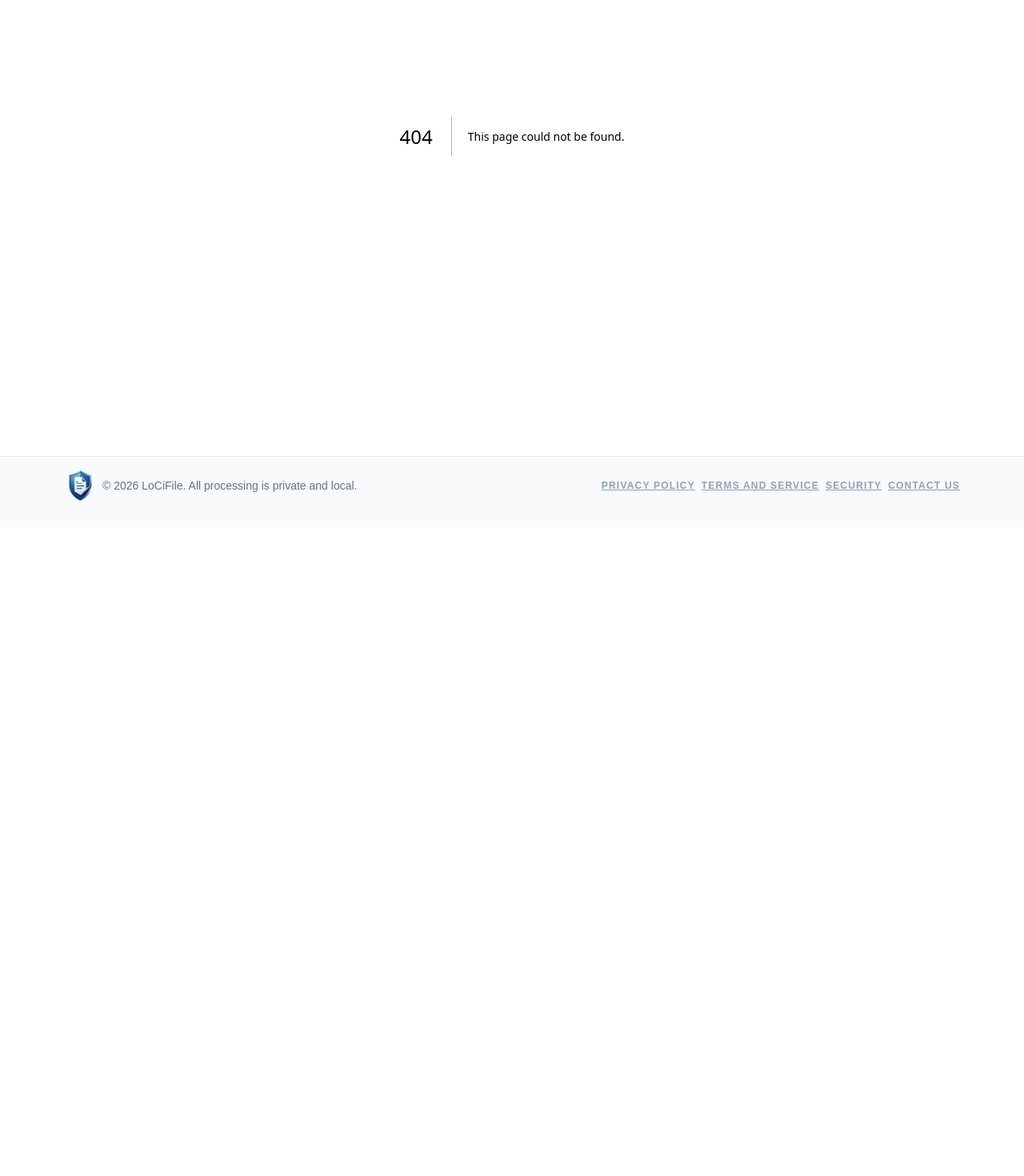
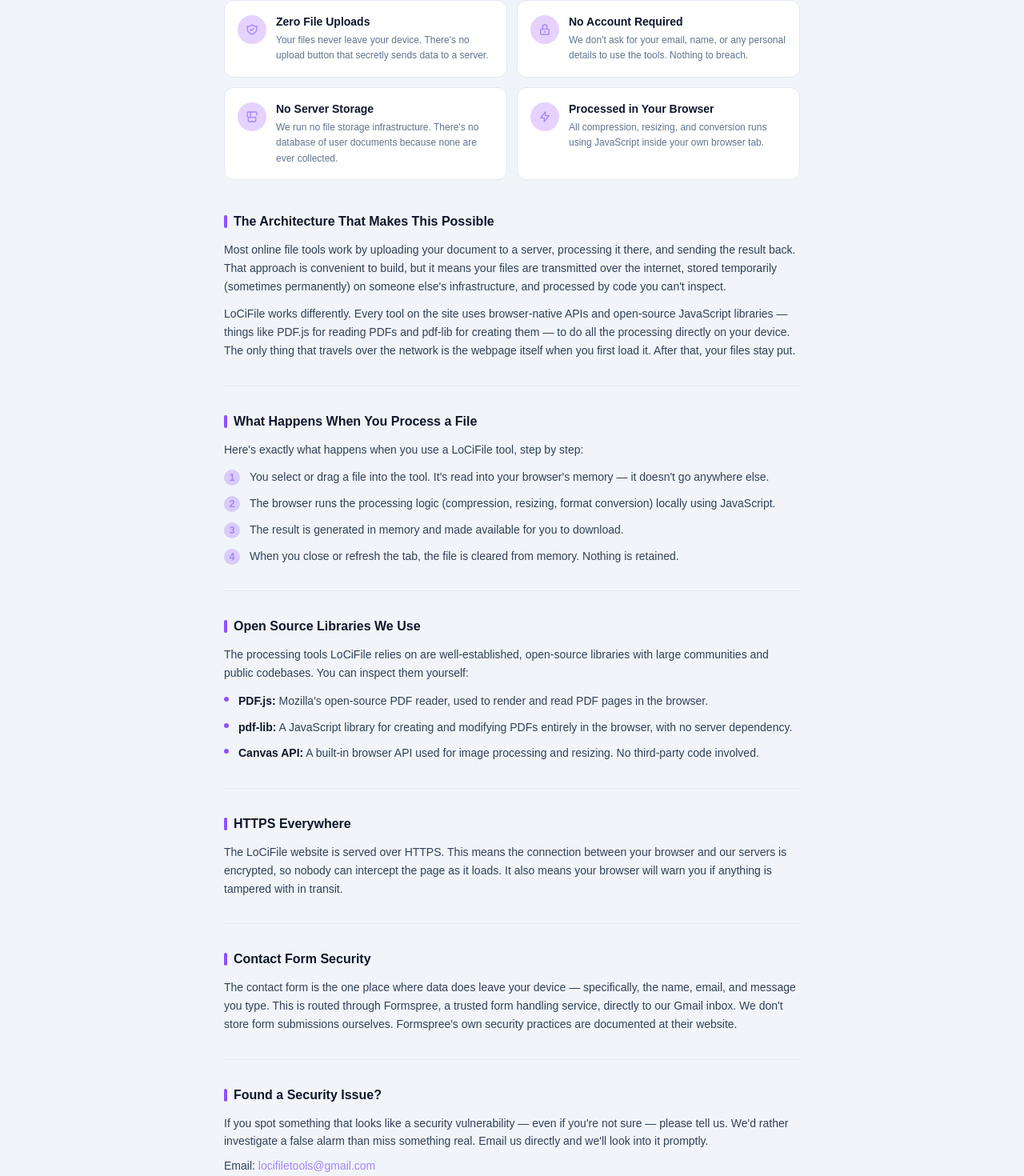
Before and after one commit to mrarghadey-commits/LoCiFile, a Next.js app: page /security in a window 1280 px wide. Before the commit this address had no page. Shown: the part 294-1764 px from the top of the page at 80% size. Before the commit the page ends 953 px from the top, so only its background shows below. Built offline with nearby package versions, Linux system fonts and the light colour scheme.

Commit message:
security done with routing

```diff
--- /dev/null
+++ b/app/security/page.tsx
@@ -0,0 +1,17 @@
+import type { Metadata } from "next"
+import Security from "@/tools/Security"
+
+export const metadata: Metadata = {
+  title: "Security — LoCiFile | How We Keep Your Files Safe",
+  description: "LoCiFile is built on a simple security principle: we never touch your files. All processing happens locally in your browser. No uploads, no servers, no risk.",
+  keywords: "locifile security, browser file processing security, local file processing, no upload pdf tool, secure file compression, passport photo security",
+  openGraph: {
+    title: "Security — LoCiFile",
+    description: "Your files never leave your device. Learn how LoCiFile is built to be secure by design.",
+    type: "website",
+  },
+}
+
+export default function SecurityPage() {
+  return <Security />
+}
--- a/components/Footer.tsx
+++ b/components/Footer.tsx
@@ -12,7 +12,7 @@
         <div className=" flex justify-between gap-2 ">
           <Link href="/privacy-policy" className='text-xs font-bold uppercase tracking-widest text-slate-400 hover:text-primary transition-colors cursor-pointer underline whitespace-nowrap'>Privacy Policy</Link>
           <Link href="/terms-service" className='text-xs font-bold uppercase tracking-widest text-slate-400 hover:text-primary transition-colors cursor-pointer underline whitespace-nowrap'>Terms and Service</Link>
-          <a className='text-xs font-bold uppercase tracking-widest text-slate-400 hover:text-primary transition-colors cursor-pointer underline'>Security</a>
+          <Link href="/security" className='text-xs font-bold uppercase tracking-widest text-slate-400 hover:text-primary transition-colors cursor-pointer underline whitespace-nowrap'>Security</Link>
           <Link href="/contact-us" className='text-xs font-bold uppercase tracking-widest text-slate-400 hover:text-primary transition-colors cursor-pointer underline whitespace-nowrap'>Contact Us</Link>
         </div>
     </div>
--- /dev/null
+++ b/tools/Security.tsx
@@ -0,0 +1,179 @@
+import React from "react"
+
+function SectionTitle({ children }: { children: React.ReactNode }) {
+  return (
+    <h2 className="text-base font-black dark:text-white text-slate-900 mb-3 flex items-center gap-2">
+      <span className="w-1 h-4 rounded-full bg-violet-500 inline-block" />
+      {children}
+    </h2>
+  )
+}
+
+function Divider() {
+  return <div className="border-t dark:border-white/5 border-slate-200" />
+}
+
+function HighlightCard({ icon, title, desc }: { icon: string; title: string; desc: string }) {
+  return (
+    <div className="dark:bg-[#12121a] bg-white border dark:border-white/5 border-slate-200 rounded-xl p-4 flex items-start gap-3">
+      <div className="w-9 h-9 rounded-full bg-violet-600/20 flex items-center justify-center flex-shrink-0 mt-0.5">
+        <svg xmlns="http://www.w3.org/2000/svg" className="h-4 w-4 text-violet-400" fill="none" viewBox="0 0 24 24" stroke="currentColor">
+          <path strokeLinecap="round" strokeLinejoin="round" strokeWidth={2} d={icon} />
+        </svg>
+      </div>
+      <div>
+        <p className="font-black text-sm dark:text-white text-slate-900 mb-1">{title}</p>
+        <p className="text-xs dark:text-slate-400 text-slate-500 leading-relaxed">{desc}</p>
+      </div>
+    </div>
+  )
+}
+
+export default function Security() {
+  return (
+    <div className="min-h-screen dark:bg-[#0a0a0f] bg-slate-100 dark:text-white text-slate-900">
+      <div className="max-w-3xl mx-auto px-4 sm:px-6 py-10 sm:py-16">
+
+        {/* Header */}
+        <div className="mb-10">
+          <p className="text-xs font-black uppercase tracking-widest text-violet-400 mb-2">Security</p>
+          <h1 className="text-3xl sm:text-4xl font-black tracking-tight mb-4">
+            How We Keep Your Files Safe
+          </h1>
+          <p className="dark:text-slate-400 text-slate-500 text-sm leading-relaxed max-w-xl">
+            The most secure system is one that never sees your data in the first place. That's the principle
+            LoCiFile is built on.
+          </p>
+        </div>
+
+        {/* Highlight cards */}
+        <div className="grid grid-cols-1 sm:grid-cols-2 gap-3 mb-10">
+          <HighlightCard
+            icon="M9 12l2 2 4-4m5.618-4.016A11.955 11.955 0 0112 2.944a11.955 11.955 0 01-8.618 3.04A12.02 12.02 0 003 9c0 5.591 3.824 10.29 9 11.622 5.176-1.332 9-6.03 9-11.622 0-1.042-.133-2.052-.382-3.016z"
+            title="Zero File Uploads"
+            desc="Your files never leave your device. There's no upload button that secretly sends data to a server."
+          />
+          <HighlightCard
+            icon="M12 15v2m-6 4h12a2 2 0 002-2v-6a2 2 0 00-2-2H6a2 2 0 00-2 2v6a2 2 0 002 2zm10-10V7a4 4 0 00-8 0v4h8z"
+            title="No Account Required"
+            desc="We don't ask for your email, name, or any personal details to use the tools. Nothing to breach."
+          />
+          <HighlightCard
+            icon="M9 3H5a2 2 0 00-2 2v4m6-6h10a2 2 0 012 2v4M9 3v10m0 0h10M9 13H5m0 0a2 2 0 01-2-2V5m2 8v6a2 2 0 002 2h10a2 2 0 002-2v-6"
+            title="No Server Storage"
+            desc="We run no file storage infrastructure. There's no database of user documents because none are ever collected."
+          />
+          <HighlightCard
+            icon="M13 10V3L4 14h7v7l9-11h-7z"
+            title="Processed in Your Browser"
+            desc="All compression, resizing, and conversion runs using JavaScript inside your own browser tab."
+          />
+        </div>
+
+        <div className="flex flex-col gap-8 dark:text-slate-300 text-slate-700 text-sm leading-relaxed">
+
+          <section>
+            <SectionTitle>The Architecture That Makes This Possible</SectionTitle>
+            <p>
+              Most online file tools work by uploading your document to a server, processing it there, and
+              sending the result back. That approach is convenient to build, but it means your files are
+              transmitted over the internet, stored temporarily (sometimes permanently) on someone else's
+              infrastructure, and processed by code you can't inspect.
+            </p>
+            <p className="mt-3">
+              LoCiFile works differently. Every tool on the site uses browser-native APIs and open-source
+              JavaScript libraries — things like PDF.js for reading PDFs and pdf-lib for creating them — to
+              do all the processing directly on your device. The only thing that travels over the network
+              is the webpage itself when you first load it. After that, your files stay put.
+            </p>
+          </section>
+
+          <Divider />
+
+          <section>
+            <SectionTitle>What Happens When You Process a File</SectionTitle>
+            <p>Here's exactly what happens when you use a LoCiFile tool, step by step:</p>
+            <ol className="mt-3 flex flex-col gap-2.5">
+              {[
+                "You select or drag a file into the tool. It's read into your browser's memory — it doesn't go anywhere else.",
+                "The browser runs the processing logic (compression, resizing, format conversion) locally using JavaScript.",
+                "The result is generated in memory and made available for you to download.",
+                "When you close or refresh the tab, the file is cleared from memory. Nothing is retained.",
+              ].map((step, i) => (
+                <li key={i} className="flex items-start gap-3">
+                  <div className="w-5 h-5 rounded-full bg-violet-600/20 flex items-center justify-center flex-shrink-0 mt-0.5">
+                    <span className="text-violet-400 text-xs font-black">{i + 1}</span>
+                  </div>
+                  <span>{step}</span>
+                </li>
+              ))}
+            </ol>
+          </section>
+
+          <Divider />
+
+          <section>
+            <SectionTitle>Open Source Libraries We Use</SectionTitle>
+            <p>
+              The processing tools LoCiFile relies on are well-established, open-source libraries with large
+              communities and public codebases. You can inspect them yourself:
+            </p>
+            <ul className="mt-3 flex flex-col gap-2.5">
+              {[
+                { label: "PDF.js", desc: "Mozilla's open-source PDF reader, used to render and read PDF pages in the browser." },
+                { label: "pdf-lib", desc: "A JavaScript library for creating and modifying PDFs entirely in the browser, with no server dependency." },
+                { label: "Canvas API", desc: "A built-in browser API used for image processing and resizing. No third-party code involved." },
+              ].map(({ label, desc }) => (
+                <li key={label} className="flex items-start gap-3">
+                  <div className="w-1.5 h-1.5 rounded-full bg-violet-500 mt-1.5 flex-shrink-0" />
+                  <span><strong className="dark:text-white text-slate-900">{label}:</strong> {desc}</span>
+                </li>
+              ))}
+            </ul>
+          </section>
+
+          <Divider />
+
+          <section>
+            <SectionTitle>HTTPS Everywhere</SectionTitle>
+            <p>
+              The LoCiFile website is served over HTTPS. This means the connection between your browser and
+              our servers is encrypted, so nobody can intercept the page as it loads. It also means your
+              browser will warn you if anything is tampered with in transit.
+            </p>
+          </section>
+
+          <Divider />
+
+          <section>
+            <SectionTitle>Contact Form Security</SectionTitle>
+            <p>
+              The contact form is the one place where data does leave your device — specifically, the name,
+              email, and message you type. This is routed through Formspree, a trusted form handling service,
+              directly to our Gmail inbox. We don't store form submissions ourselves. Formspree's own
+              security practices are documented at their website.
+            </p>
+          </section>
+
+          <Divider />
+
+          <section>
+            <SectionTitle>Found a Security Issue?</SectionTitle>
+            <p>
+              If you spot something that looks like a security vulnerability — even if you're not sure —
+              please tell us. We'd rather investigate a false alarm than miss something real. Email us
+              directly and we'll look into it promptly.
+            </p>
+            <p className="mt-2">
+              Email:{" "}
+              <a href="mailto:locifiletools@gmail.com" className="text-violet-400 hover:underline font-medium">
+                locifiletools@gmail.com
+              </a>
+            </p>
+          </section>
+
+        </div>
+      </div>
+    </div>
+  )
+}
```
